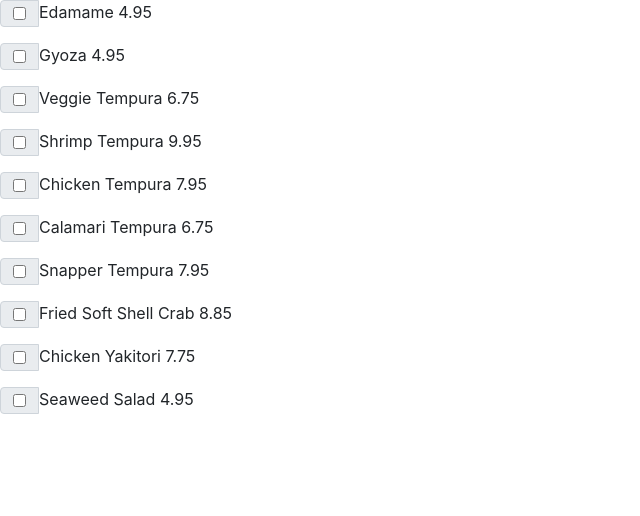
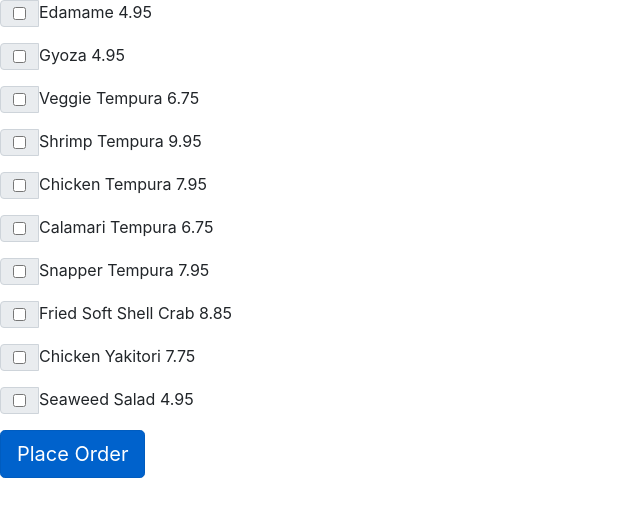
Before and after one commit to JTLaMarre/menu_checkbox, a React (Create React App) app in the folder menu/: page / in a window 1280 px wide. Shown: the top 516 px of the page, without its empty margins (0-640 px from the left). Built offline with nearby package versions, Linux system fonts and the light colour scheme.

Commit message:
added an order context that and a place order button displays the order items and adds or removes items to the order state

```diff
--- a/menu/src/App.js
+++ b/menu/src/App.js
@@ -1,19 +1,25 @@
 import React from 'react';
 import 'bootstrap/dist/css/bootstrap.min.css';
 import Menu from './components/menu';
+import OrderBtn from './components/orderBtn';
 import items from './data.json'
 import './App.css';
+import OrderContextProvider from '../src/context/order'
+
+
 function App() {
 
   return (
-
+    <OrderContextProvider>
      <div>
        {items.map((item)=>{
          return(
            <Menu key={item.id} name={item.name} price={item.price}/>
          )
        })}
+       <OrderBtn/>
      </div>
+    </OrderContextProvider>
 
   );
 }
--- a/menu/src/components/menu.js
+++ b/menu/src/components/menu.js
@@ -1,24 +1,28 @@
-import React, {useState,useEffect} from 'react';
+import React, {useState,useEffect,useContext} from 'react';
 import InputGroup from 'react-bootstrap/InputGroup';
-import FormFile from 'react-bootstrap/FormFile';
-import items from '../data.json'
+import {orderContext} from '../context/order'
 
 
 
 const Menu = (props)=> {
 
 const[checked ,setchecked]=useState(false)
-
+const { order, updateOrder } = useContext(orderContext)
 
 const addToOrder=(x)=>{
     if (checked === false){
-        alert (`adding ${x} to the order`)
-setchecked(true)
+        alert (`adding ${x} to the order`);
+        updateOrder(order + x);
+        setchecked(true)
     }
     else{
-        alert(`removing ${x} from the order`)
+        alert(`removing ${x} from the order`);
+        updateOrder(order.split(x).join(','));
+       setchecked(false)
     }
 }
+
+
 
 
  return(
--- /dev/null
+++ b/menu/src/components/orderBtn.js
@@ -0,0 +1,20 @@
+import React, {useState,useEffect,useContext} from 'react';
+import {orderContext} from '../context/order';
+import Button from 'react-bootstrap/Button';
+
+const OrderBtn = ()=> {
+
+    const { order, updateOrder } = useContext(orderContext)
+
+    const displayOrder =()=>{
+        alert(order.split().join().replace(',',' '))
+    }
+
+    return(
+        <Button variant="primary" size="lg" active onClick={displayOrder}>
+         Place Order
+      </Button>
+    )
+}
+
+export default OrderBtn
--- /dev/null
+++ b/menu/src/context/order.js
@@ -0,0 +1,22 @@
+import React,{createContext,useState} from 'react';
+
+export const  orderContext = createContext();
+
+const OrderContextProvider = (props) => {
+
+    const[order, setOrder]=useState([])
+
+    const updateOrder=(value)=>{
+        setOrder(value)
+    }
+
+    return(
+        <orderContext.Provider value={{order,updateOrder}}>
+
+        {props.children}
+
+        </orderContext.Provider>
+     )
+    }
+
+    export default OrderContextProvider
```
